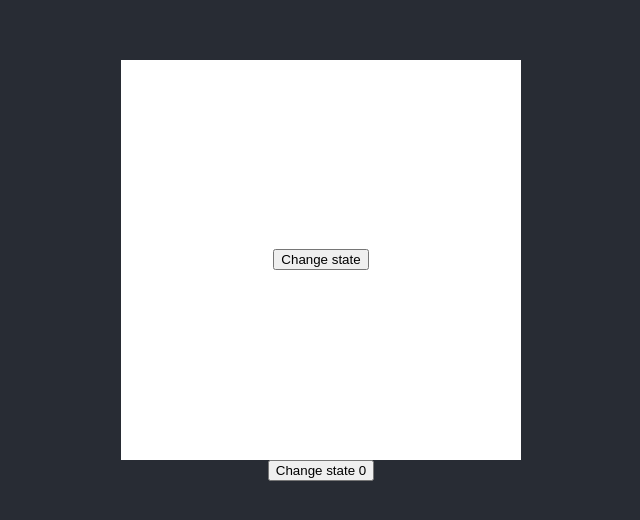
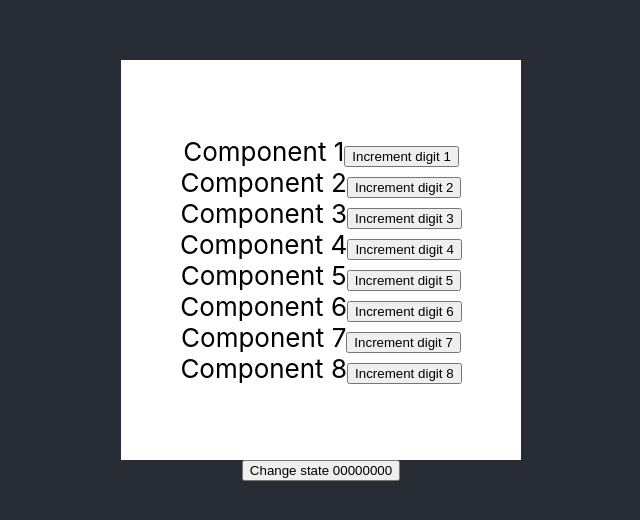
Before and after one commit to Simofy/fe2-7, a React (Create React App) app: page / in a window 1280 px wide. Shown: the part 130-650 px from the top of the page, without its empty margins (319-959 px from the left). Built offline with nearby package versions, Linux system fonts and the light colour scheme.

Commit message:
Prop drilling

```diff
--- a/src/App.jsx
+++ b/src/App.jsx
@@ -13,14 +13,14 @@ import Lesson7 from "./lesson-7";
 // import RandomNameGenerator from "./RandomNameGenerator";
 
 function AppComponent() {
-  const [variable, setVariable] = useState(0);
+  const [variable, setVariable] = useState('00000000');
   return (
     <div className="App">
       <header className="App-header">
         <div className="container">
           {/* <FormComponents /> */}
           {/* <SecondPropElement propValue={this.state.variable}  /> */}
-          <Lesson7 incrementFunction={setVariable}/>
+          <Lesson7 incrementFunction={setVariable} depth={1} />
           {/* <CollapseComponent /> */}
           {/* <Animation /> */}
         </div>
--- a/src/lesson-7/index.jsx
+++ b/src/lesson-7/index.jsx
@@ -1,19 +1,26 @@
 import { useEffect, useState } from "react";
 
 export default function Lesson7(props) {
-  const { incrementFunction } = props;
+  const { incrementFunction, depth } = props;
   const [testState, setTestState] = useState("");
   console.log(incrementFunction);
   useEffect(() => {
     console.log("useEffect");
-    console.log(document.getElementById('test'))
+    console.log(document.getElementById("test"));
   }, []);
 
   return (
+    <div>
+      Component {depth}
       <button
         id="test"
         onClick={() => {
-        incrementFunction((odlValue) => odlValue + 1);
+          incrementFunction((odlValue) => {
+            const index = depth - 1;
+            return `${odlValue.substring(0, index)}${String(
+              (Number(odlValue[index]) + 1) % 10
+            )}${odlValue.substring(index + 1)}`;
+          });
           // let count = 0;
           // incrementFunction((oldIncrementValue) => {
           //   const newValue = [];
@@ -25,7 +32,11 @@ export default function Lesson7(props) {
           // setTestState(count);
         }}
       >
-      Change state {testState}
+        Increment digit {depth}
       </button>
+      {depth < 8 && (
+        <Lesson7 incrementFunction={incrementFunction} depth={depth + 1} />
+      )}
+    </div>
   );
 }
```
Lines whose indentation alone changed are shown as unchanged.
